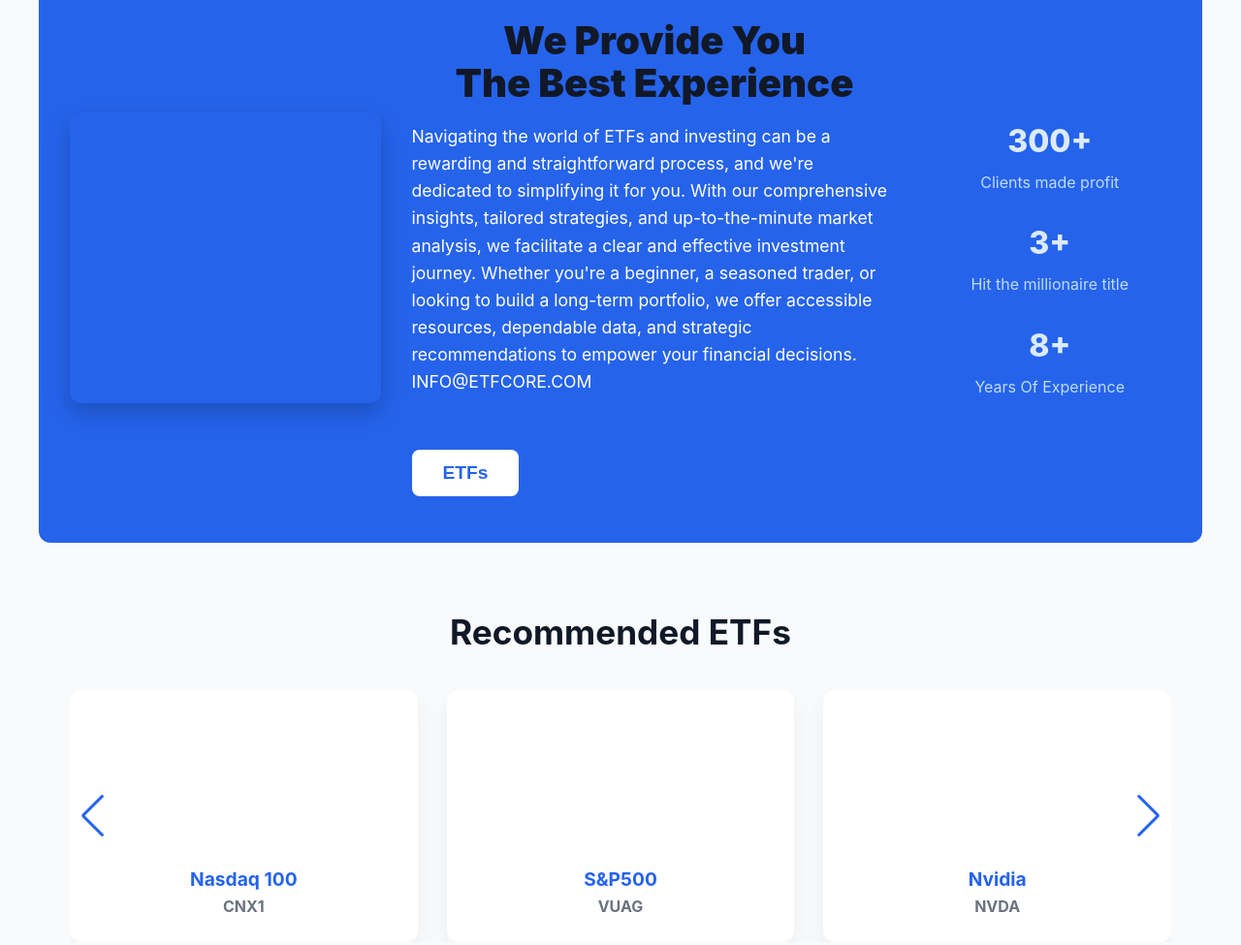
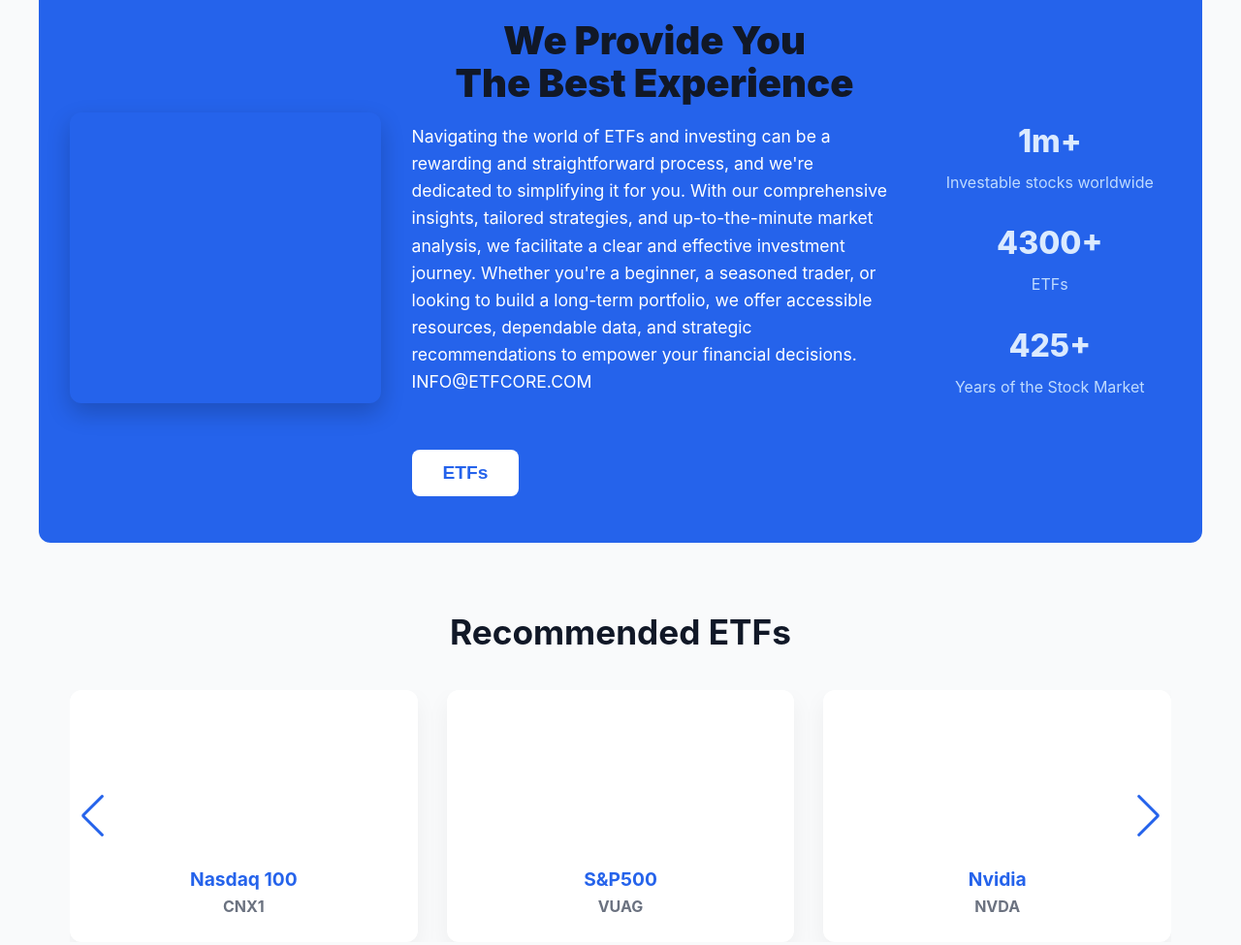
Before and after one commit to CodeUser0/etfcore, a website built with webpack: page index.html in a window 1280 px wide. Shown: the part 1220-2195 px from the top of the page at 97% size. Built offline with nearby package versions, Linux system fonts and the light colour scheme; a script that the page names is missing; files whose address does not match are found by name.

Commit message:
Update index.html

```diff
--- a/index.html
+++ b/index.html
@@ -164,16 +164,16 @@
       </div>
       <div class="experience__stats">
         <div>
-          <h4>300+</h4>
-          <p>Clients made profit</p>
+          <h4>1m+</h4>
+          <p>Investable stocks worldwide</p>
         </div>
         <div>
-          <h4>3+</h4>
-          <p>Hit the millionaire title</p>
+          <h4>4300+</h4>
+          <p>ETFs</p>
         </div>
         <div>
-          <h4>8+</h4>
-          <p>Years Of Experience</p>
+          <h4>425+</h4>
+          <p>Years of the Stock Market</p>
         </div>
       </div>
     </section>
```
